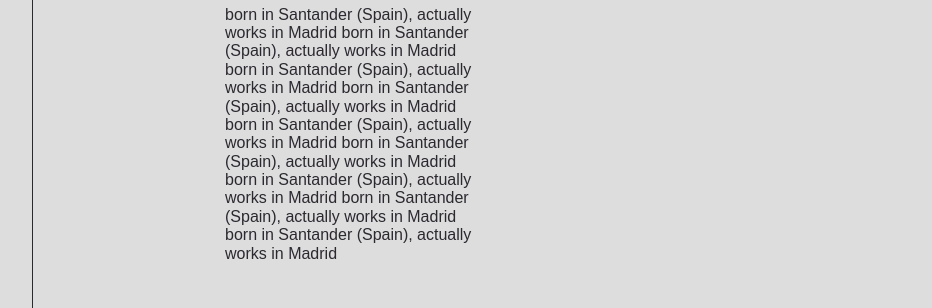
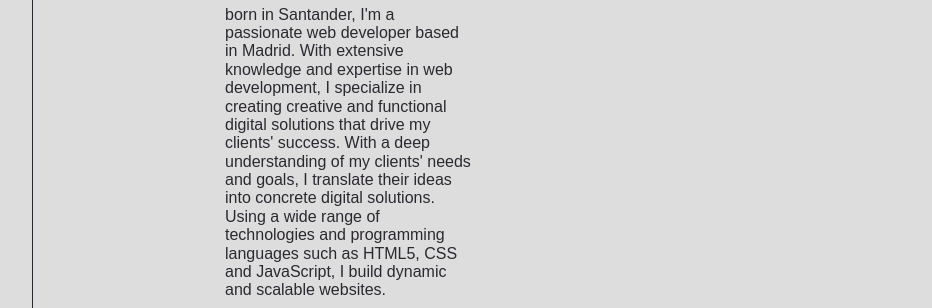
Before and after one commit to danielveg4/portfolio, a website built with Vite: page src/index.html in a window 1280 px wide. Shown: the part 2492-2800 px from the top of the page, 0-932 px from the left. Built offline with nearby package versions, Linux system fonts and the light colour scheme; some packages are replaced by stand-ins of ours; files whose address does not match are found by name; a web font is replaced by a local one.

Commit message:
finalcommit

```diff
--- a/src/index.html
+++ b/src/index.html
@@ -168,13 +168,8 @@
         <h2 class="about__name">daniel vega</h2>
         <h3 class="about__prof">web developer</h3>
         <p class="about__text">
-          born in Santander (Spain), actually works in Madrid born in Santander
-          (Spain), actually works in Madrid born in Santander (Spain), actually
-          works in Madrid born in Santander (Spain), actually works in Madrid
-          born in Santander (Spain), actually works in Madrid born in Santander
-          (Spain), actually works in Madrid born in Santander (Spain), actually
-          works in Madrid born in Santander (Spain), actually works in Madrid
-          born in Santander (Spain), actually works in Madrid
+          born in Santander, I'm a passionate web developer based in Madrid. With extensive knowledge and expertise in web development, I specialize in creating creative and functional digital solutions that drive my clients' success.
+          With a deep understanding of my clients' needs and goals, I translate their ideas into concrete digital solutions. Using a wide range of technologies and programming languages such as HTML5, CSS and JavaScript, I build dynamic and scalable websites.
         </p>
       </div>
       <div class="about__skills">
--- a/src/scss/blocks/principal.scss
+++ b/src/scss/blocks/principal.scss
@@ -68,6 +68,9 @@
     width: 250px;
     height: 250px;
     border-radius: 50%;
+    background-image: url(./assets/images/portraitpf.png);
+    background-size: cover;
+    background-position: center;
     @include responsive(laptop) {
       width: 250px;
       height: 250px;
```
Also changed, not shown: src/assets/images/portraitpf.png (added).
